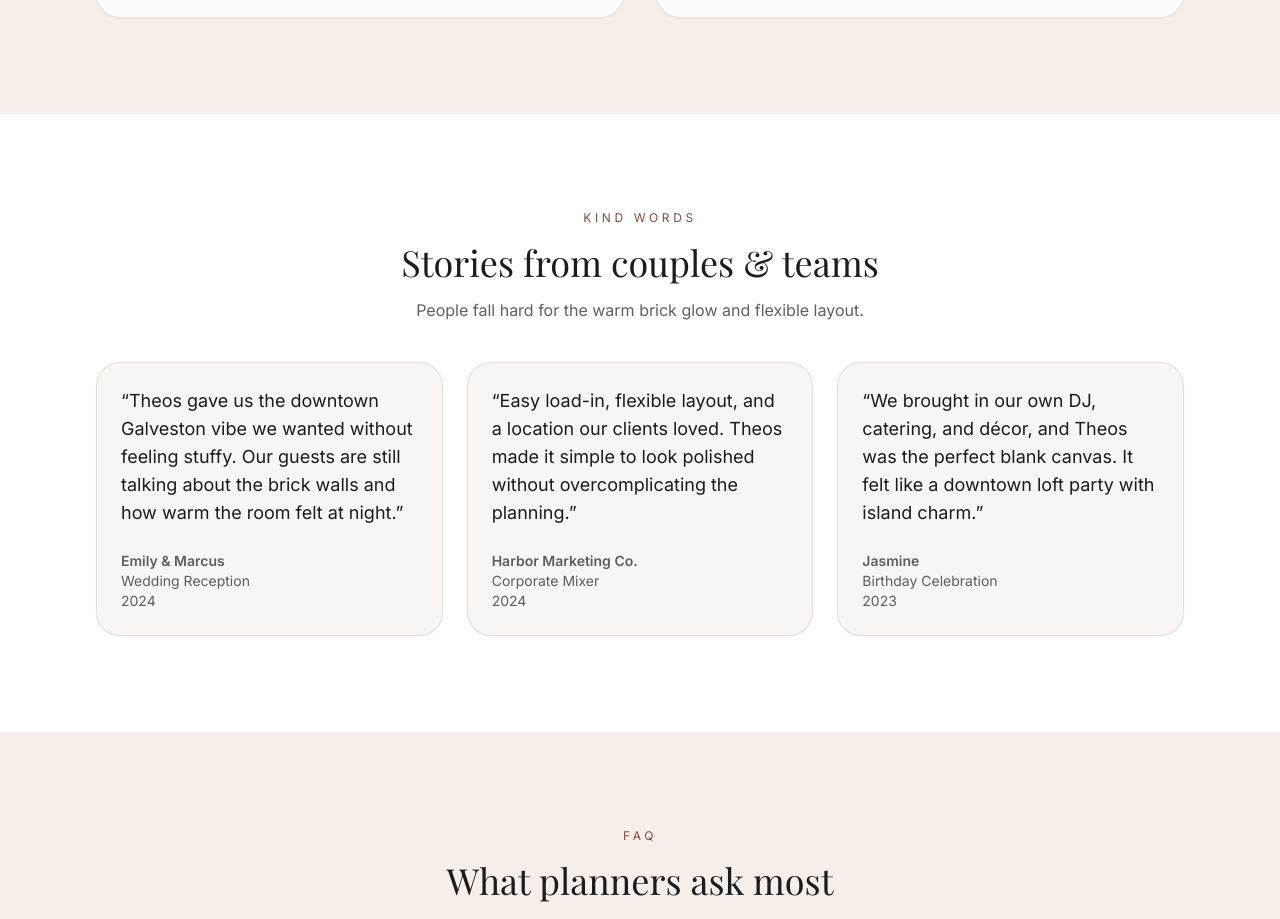
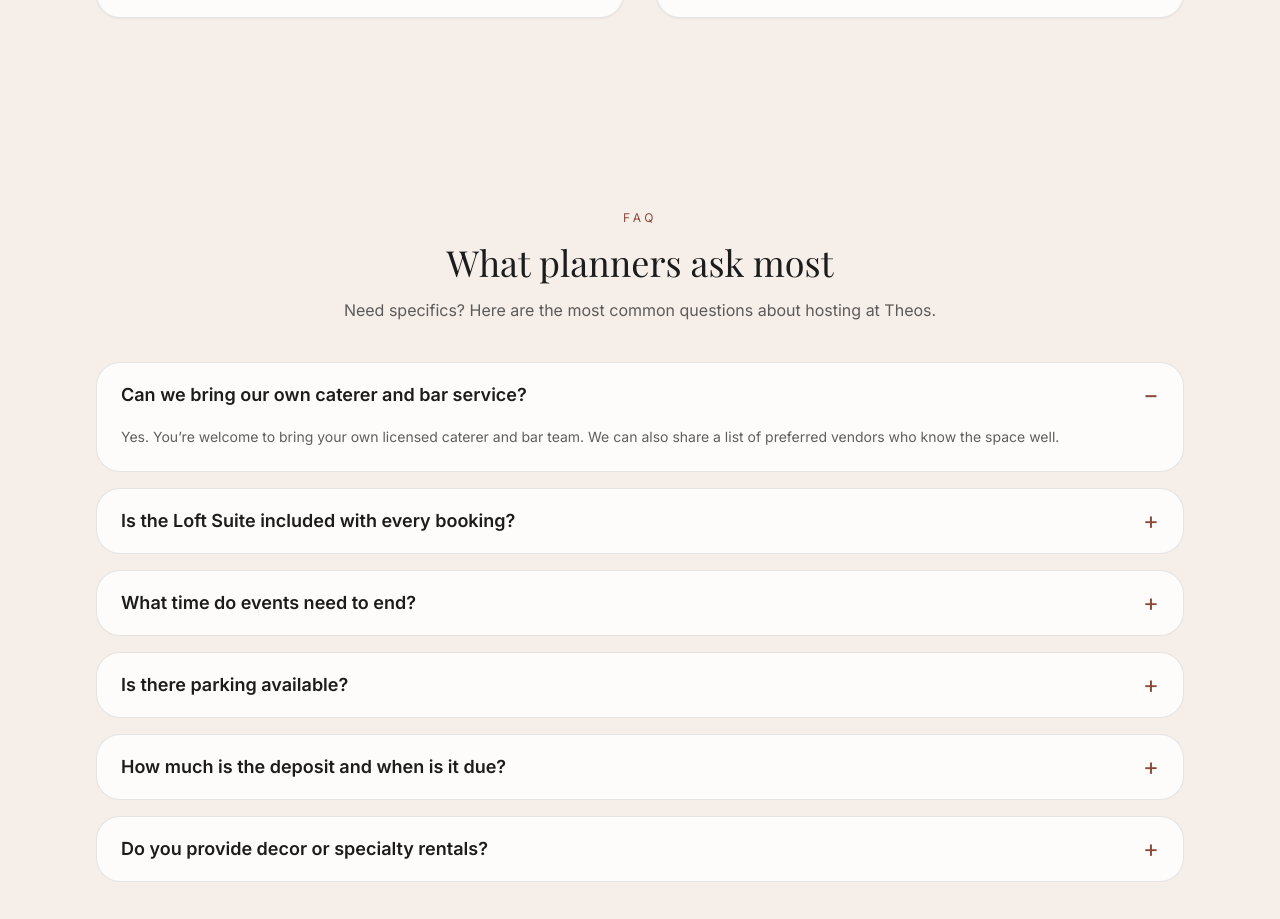
Before and after one commit to kingtitus3/Theos, a Next.js app: page / in a window 1280 px wide. Shown: the part 8974-9893 px from the top of the page. Built offline with nearby package versions, Linux system fonts and the light colour scheme; a web font is replaced by a local one.

Commit message:
Remove testimonials section from homepage

```diff
--- a/app/page.tsx
+++ b/app/page.tsx
@@ -6,7 +6,6 @@ import { VirtualTourSection } from "@/components/sections/VirtualTourSection";
 import { PricingSection } from "@/components/sections/PricingSection";
 import { AmenitiesSection } from "@/components/sections/AmenitiesSection";
 import { FloorplanSection } from "@/components/sections/FloorplanSection";
-import { TestimonialsSection } from "@/components/sections/TestimonialsSection";
 import { FAQSection } from "@/components/sections/FAQSection";
 import { ContactSection } from "@/components/sections/ContactSection";
 
@@ -21,7 +20,6 @@ export default function HomePage() {
       <PricingSection />
       <AmenitiesSection />
       <FloorplanSection />
-      <TestimonialsSection />
       <FAQSection />
       <ContactSection />
     </>
```
